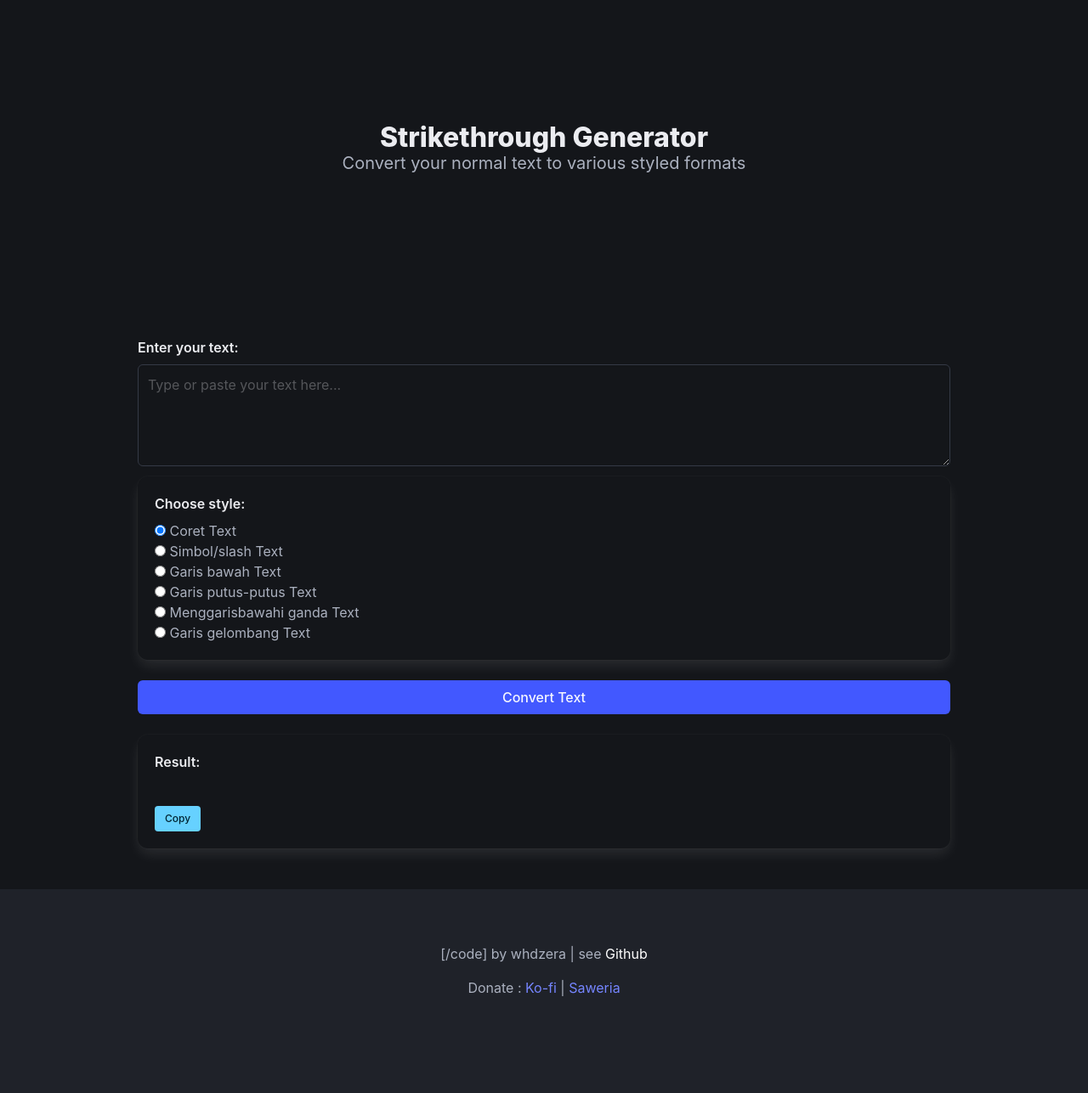
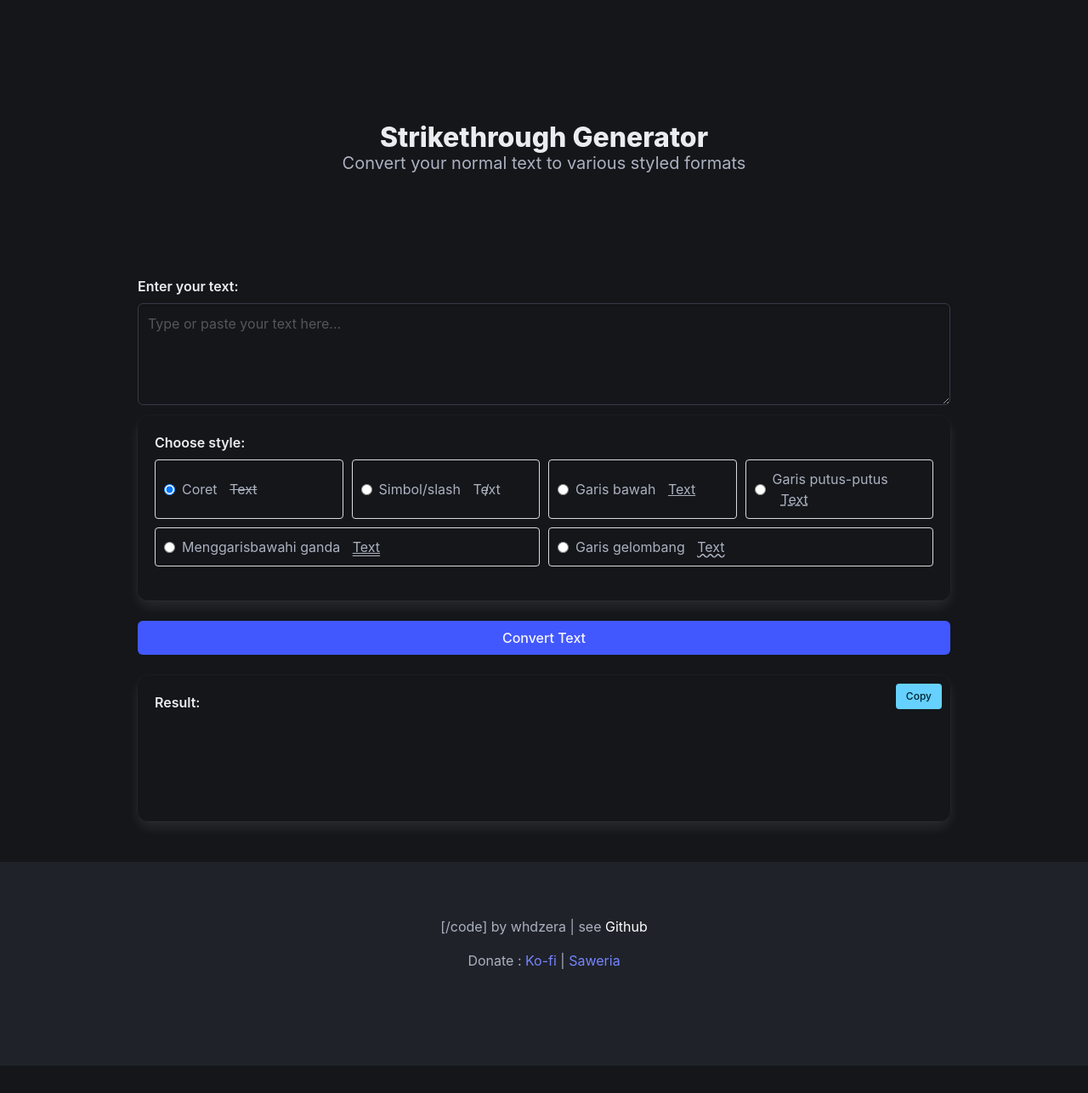
Before and after one commit to rokhimin/strikethrough-generator, a Jekyll site: the page built from index.markdown, in a window 1280 px wide. Shown: the whole page at 85% size. Built offline with Jekyll 4.4.1, drawn with Linux system fonts in a browser that asks for light colours; after the commit the page ends 1255 px from its top, so only the background shows below that.

Commit message:
Update _config.yml

```diff
--- a/_config.yml
+++ b/_config.yml
@@ -1,7 +1,7 @@
 title: Strikethrough Generator | whdzera
 username: whdzera
 email: whdzera@gmail.com
-baseurl: "strikethrough-generator"
+baseurl: "/strikethrough-generator"
 url: ""
 twitter_username: whdzera
 github_username:  rokhimin/jekyll
```
